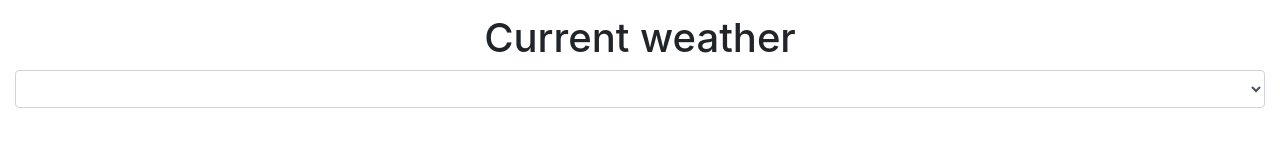
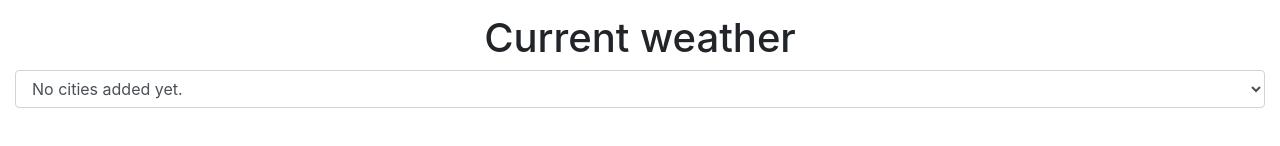
Before and after one commit to jdreyespaez/weather-app, a React (Create React App) app in the folder client/: page / in a window 1280 px wide. Shown: the part 380-526 px from the top of the page. Built offline with nearby package versions, Linux system fonts and the light colour scheme; no server answers.

Commit message:
Evaluating two cases for the Input: none or at least one city

```diff
--- a/client/src/App.js
+++ b/client/src/App.js
@@ -103,6 +103,8 @@ class App extends Component {
             <h1 className="display-5">Current weather</h1>
             <FormGroup>
               <Input type="select" onChange={this.handleChangeCity}>
+                { this.state.cityList.length === 0 && <option>No cities added yet.</option>  }
+                { this.state.cityList.length > 0 && <option>Select a city.</option> }
               </Input>
             </FormGroup>
           </Col>
```
